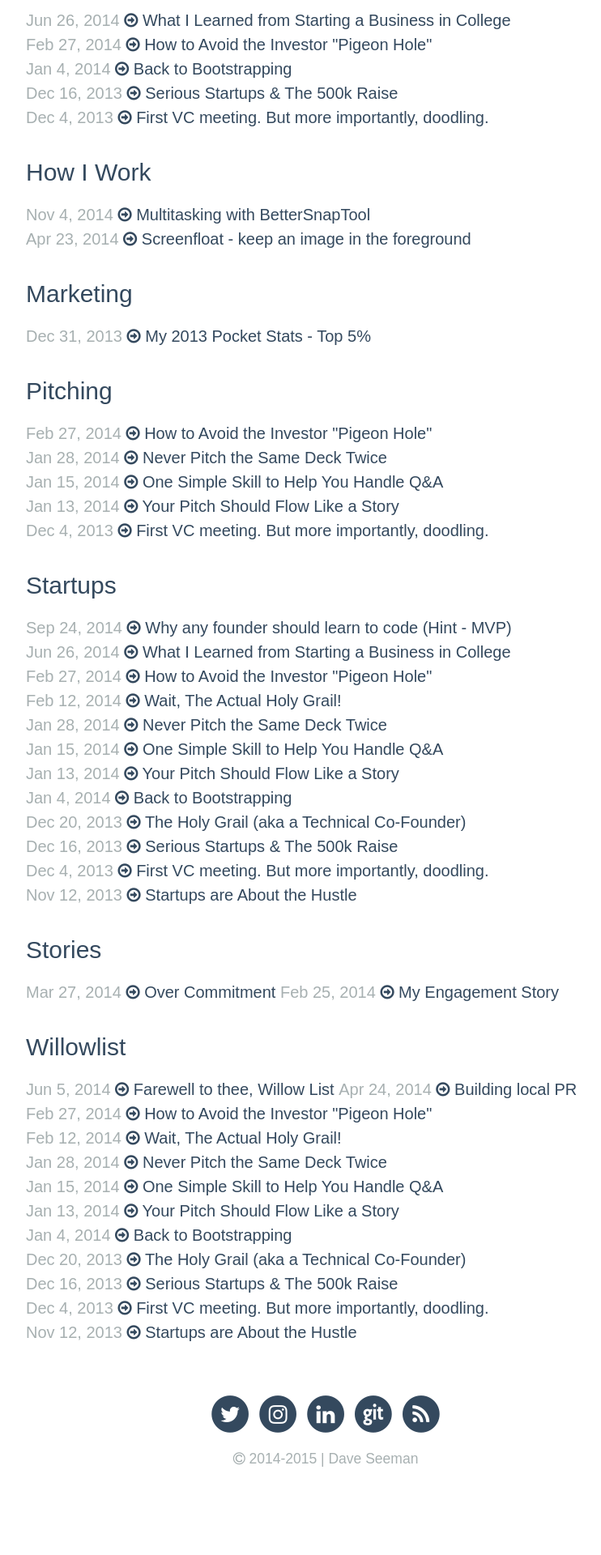
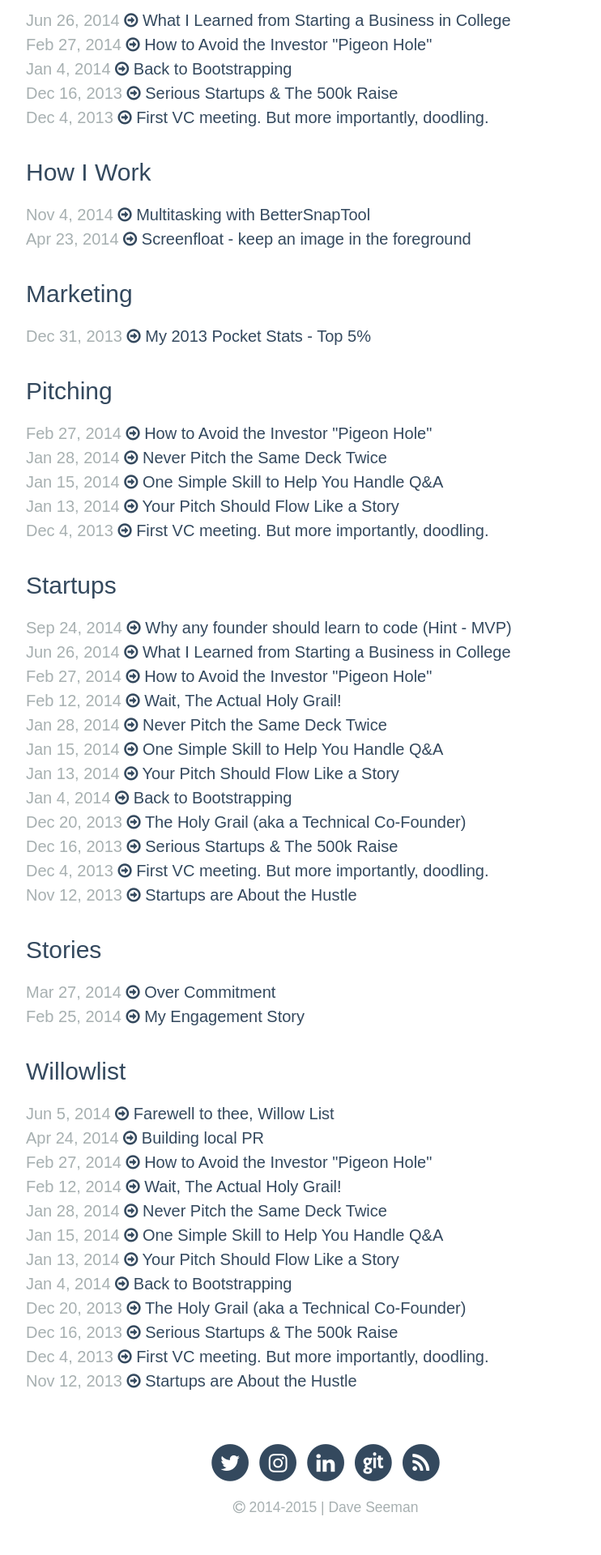
Before and after one commit to Shipwright/daveas.github.io, a Jekyll site: the page built from tags.html, in a window 1280 px wide. Shown: the part 1300-3220 px from the top of the page at 81% size, without its empty margins (238-980 px from the left). Built offline with Jekyll 4.4.1, drawn with Linux system fonts in a browser that asks for light colours; nearby versions of some CDN libraries; some web fonts are replaced; before the commit the page ends 3160 px from its top, so only the background shows below that.

Commit message:
fixed gh-pages

```diff
--- a/_layouts/post.html
+++ b/_layouts/post.html
@@ -2,7 +2,7 @@
 layout: default
 permalink: /writing/:title/
 ---
-<div class="post wrapper">
+<div class="post">
 
   <header class="post-header">
     <h1 class="post-title">{{ page.title }}</h1>
--- a/_sass/_layout.scss
+++ b/_sass/_layout.scss
@@ -77,7 +77,7 @@
     list-style: none;
     margin: 0px 0px $spacing-unit 0px;
     li {
-      display: inline-block;
+      display: block;
     }
 }
 
```
Also changed, not shown: Gemfile.lock.
